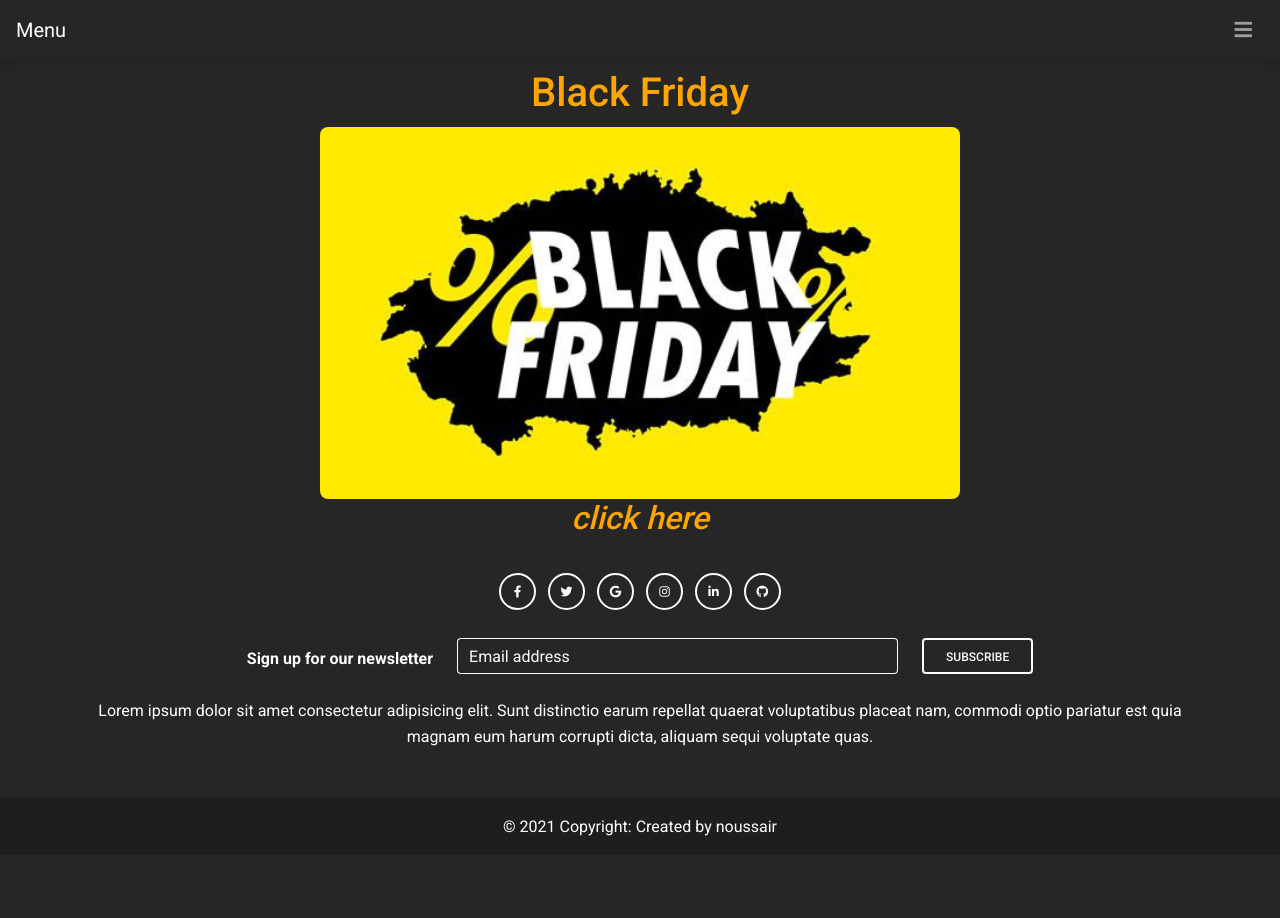
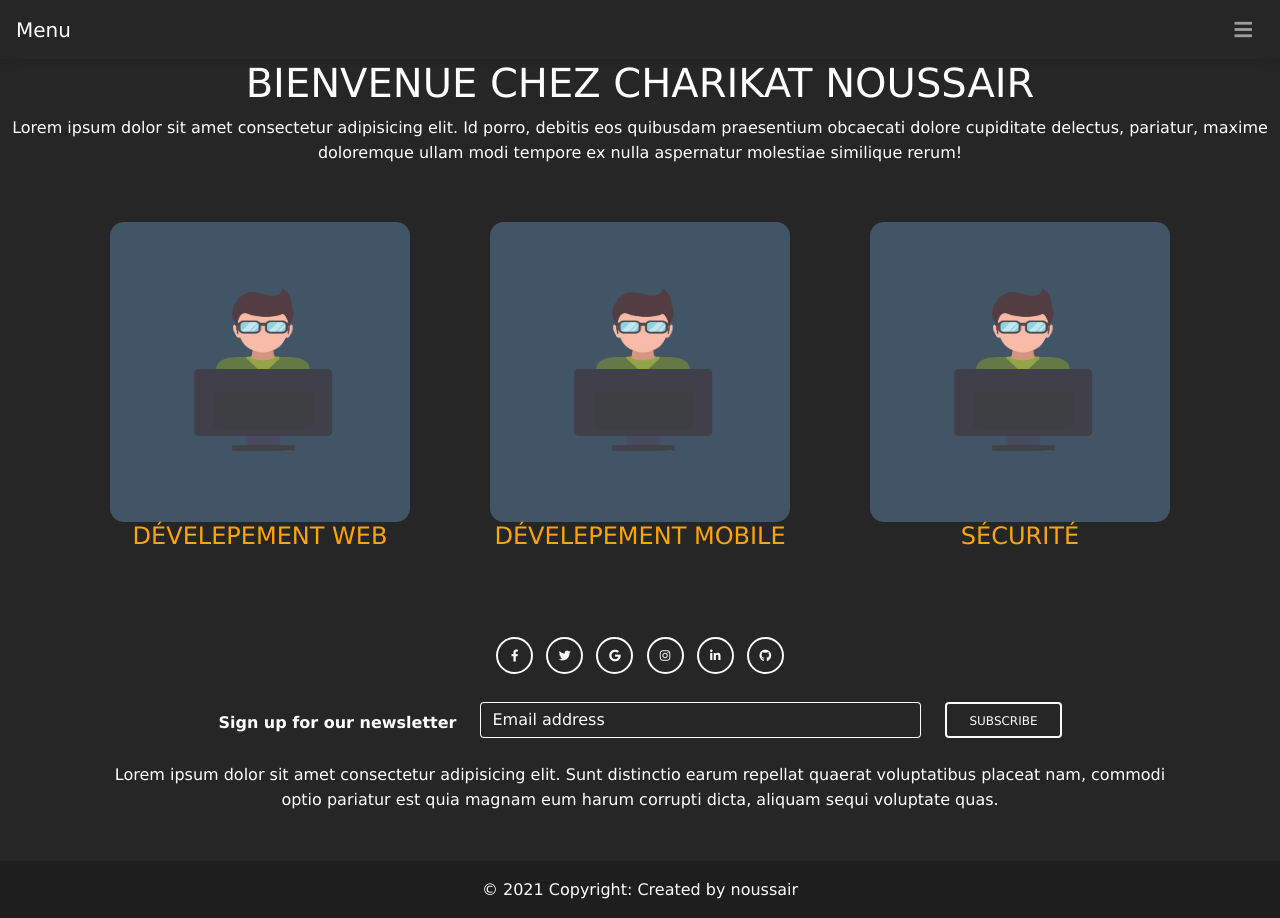
Before and after one commit to noussairox/-j, a Flask app: page / in a window 1280 px wide. Before the commit the page ends 836 px from the top, so only its background shows below. Run offline with Flask 2, Linux system fonts and the light colour scheme; some libraries are stand-ins or nearby versions.

Commit message:
new update

```diff
--- /dev/null
+++ b/static/css/home.css
@@ -0,0 +1,45 @@
+body {
+  color: #fff;
+  font-family: Verdana, Geneva, Tahoma, sans-serif;
+}
+h1 {
+  text-transform: uppercase;
+}
+img {
+  height: 300px;
+  width: 300px;
+  border-radius: 14px;
+}
+#container {
+  display: flex;
+  flex-direction: wrap;
+  justify-content: center;
+}
+.single {
+  margin: 20px;
+  padding: 20px;
+}
+
+a h4 {
+  list-style: none;
+  color: orange;
+  align-items: center;
+  transition: all 0.4s ease;
+  white-space: nowrap;
+  text-transform: uppercase;
+}
+a h4:hover {
+  color: burlywood;
+  text-decoration: double;
+}
+
+img:hover {
+  transition: all 0.8s ease;
+  height: 400px;
+  width: 400px;
+}
+
+.dropdown-menu {
+  height: 30px;
+  width: 140px;
+}
--- a/templates/base.html
+++ b/templates/base.html
@@ -15,6 +15,7 @@
     <link rel="stylesheet" href="/static/css/style.css">
     <script src="https://cdnjs.cloudflare.com/ajax/libs/jquery/3.6.0/jquery.min.js"></script>
   <link rel="stylesheet" href="https://cdnjs.cloudflare.com/ajax/libs/font-awesome/5.15.3/css/all.min.css"/>
+  <link rel="stylesheet" href="/static/css/home.css">
 </head>
 <body>
     <header>
--- a/templates/home.html
+++ b/templates/home.html
@@ -1,9 +1,31 @@
 {% extends "base.html" %}
+<link rel="stylesheet" href="https://maxcdn.bootstrapcdn.com/bootstrap/4.0.0/css/bootstrap.min.css" integrity="sha384-Gn5384xqQ1aoWXA+058RXPxPg6fy4IWvTNh0E263XmFcJlSAwiGgFAW/dAiS6JXm" crossorigin="anonymous">
 {% block content %}
-<h1 id="container">Black Friday</h1>
-<div id="click">
-<img src="/static/images/1.jpg" alt="Blackfriday" class="centre">
-<h2>click here</h2>
+<center>
+    <h1>Bienvenue chez charikat noussair</h1>
+    <p>Lorem ipsum dolor sit amet consectetur adipisicing elit. Id porro, debitis eos quibusdam praesentium obcaecati dolore cupiditate delectus, pariatur, maxime doloremque ullam modi tempore ex nulla aspernatur molestiae similique rerum!</p>
+    <div id="container">
+        <div class="single">
+    <a href="#">
+        <img src="/static/images/1.jpg" >
+    <h4>Dévelepement web</h4></a>
 </div>
+<div class="single">
+    <a href="#">
+        <img src="/static/images/1.jpg" >
+     <h4>Dévelepement mobile</h4></a>
+    </div>
+    <div class="single">
+    <a href="#">
+        <img src="/static/images/1.jpg" >
+     <h4>sécurité</h4></a>
+</div>
+</div>
+</center>
+
+
 {% endblock content %}
 <script src="/static/js/index.js"></script>
+<script src="https://code.jquery.com/jquery-3.2.1.slim.min.js" integrity="sha384-KJ3o2DKtIkvYIK3UENzmM7KCkRr/rE9/Qpg6aAZGJwFDMVNA/GpGFF93hXpG5KkN" crossorigin="anonymous"></script>
+<script src="https://cdnjs.cloudflare.com/ajax/libs/popper.js/1.12.9/umd/popper.min.js" integrity="sha384-ApNbgh9B+Y1QKtv3Rn7W3mgPxhU9K/ScQsAP7hUibX39j7fakFPskvXusvfa0b4Q" crossorigin="anonymous"></script>
+<script src="https://maxcdn.bootstrapcdn.com/bootstrap/4.0.0/js/bootstrap.min.js" integrity="sha384-JZR6Spejh4U02d8jOt6vLEHfe/JQGiRRSQQxSfFWpi1MquVdAyjUar5+76PVCmYl" crossorigin="anonymous"></script>
```
Also changed, not shown: static/images/1.jpg.
